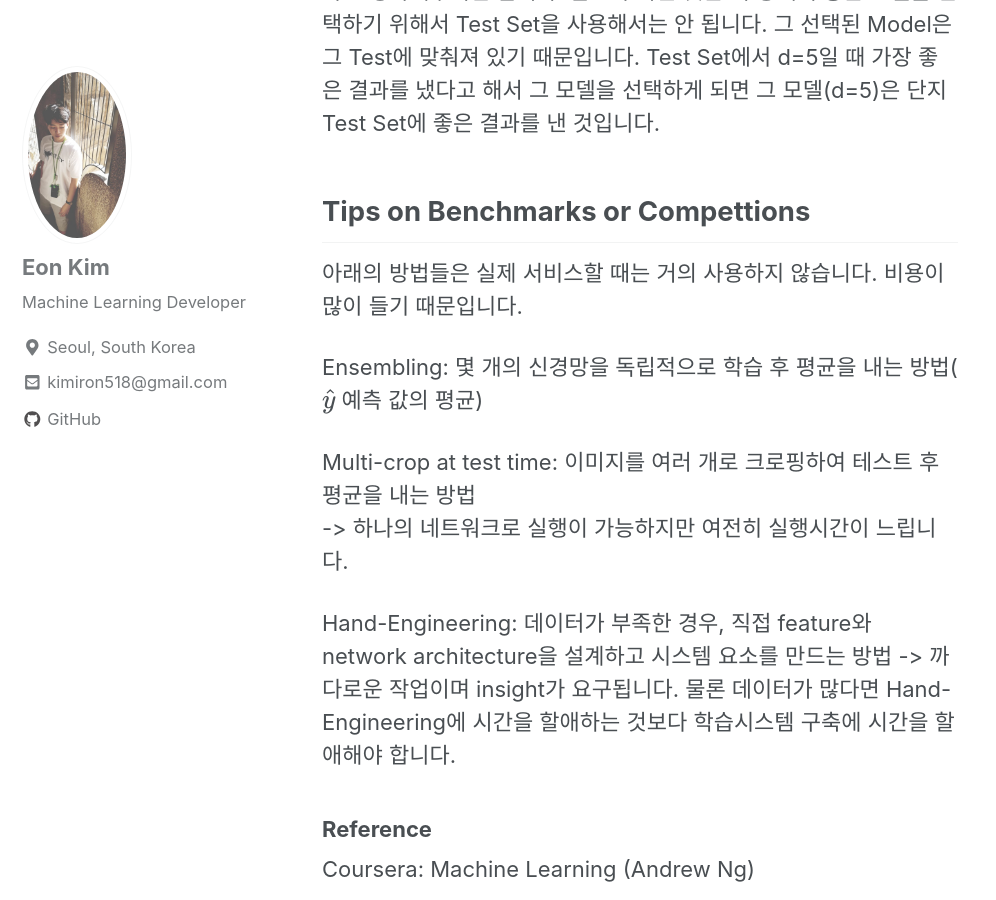
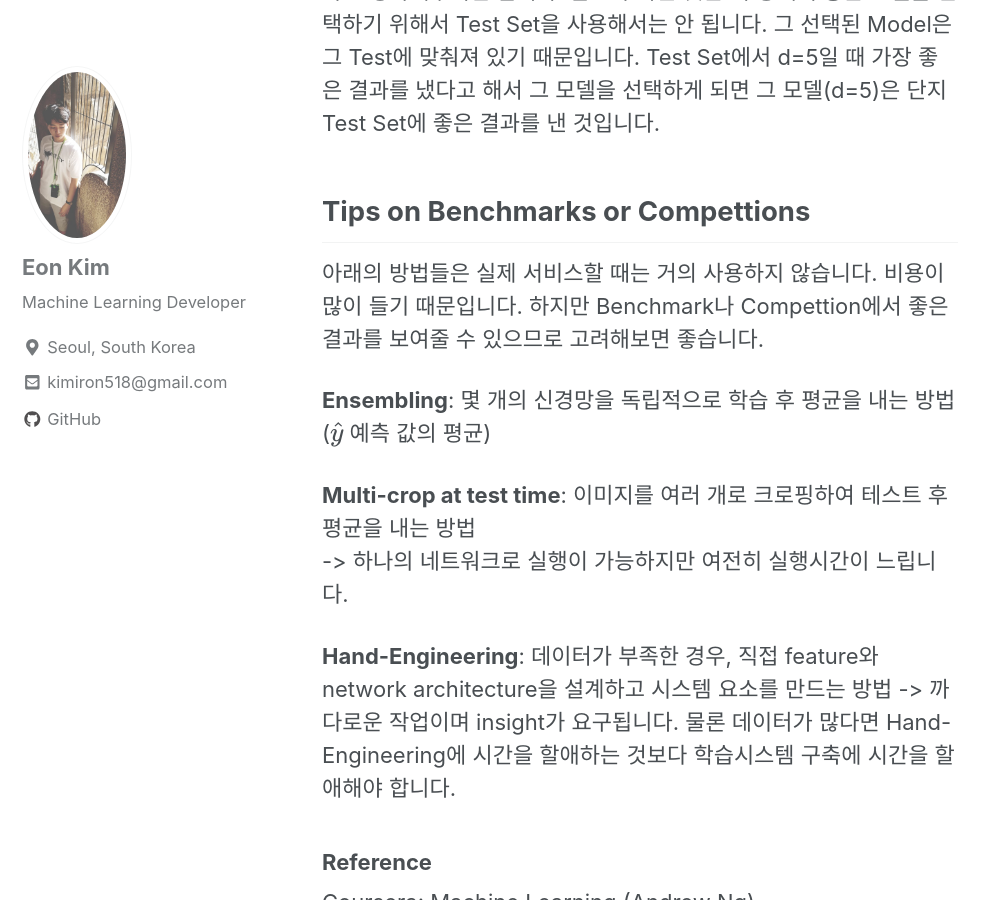
Before and after one commit to thisisiron/thisisiron.github.io, a Jekyll site: the page built from _posts/MachineLearning/2019-01-21-Debugging과 Tips.md, in a window 1280 px wide and 900 px high, scrolled down 1173 px. Shown: the whole window, without its empty margins (0-996 px from the left). Built offline with Jekyll 4.4.1, drawn with Linux system fonts in a browser that asks for light colours; cached includes are drawn as plain includes; nearby versions of some CDN libraries; formulas are drawn with MathJax 3.

Commit message:
update post

```diff
--- a/_posts/MachineLearning/2019-01-21-Debugging과 Tips.md
+++ b/_posts/MachineLearning/2019-01-21-Debugging과 Tips.md
@@ -36,14 +36,15 @@
 <!-- <img src="/assets/images/multiple_filters.PNG"> -->
 
 ## Tips on Benchmarks or Compettions
-아래의 방법들은 실제 서비스할 때는 거의 사용하지 않습니다. 비용이 많이 들기 때문입니다.
+아래의 방법들은 실제 서비스할 때는 거의 사용하지 않습니다. 비용이 많이 들기 때문입니다. 하지만 Benchmark나 Compettion에서
+좋은 결과를 보여줄 수 있으므로 고려해보면 좋습니다.
 
-Ensembling: 몇 개의 신경망을 독립적으로 학습 후 평균을 내는 방법($\hat{y}$ 예측 값의 평균)
+**Ensembling**: 몇 개의 신경망을 독립적으로 학습 후 평균을 내는 방법($\hat{y}$ 예측 값의 평균)
 
-Multi-crop at test time: 이미지를 여러 개로 크로핑하여 테스트 후 평균을 내는 방법<br>
+**Multi-crop at test time**: 이미지를 여러 개로 크로핑하여 테스트 후 평균을 내는 방법<br>
 -> 하나의 네트워크로 실행이 가능하지만 여전히 실행시간이 느립니다.
 
-Hand-Engineering: 데이터가 부족한 경우, 직접 feature와 network architecture을 설계하고 시스템 요소를 만드는 방법
+**Hand-Engineering**: 데이터가 부족한 경우, 직접 feature와 network architecture을 설계하고 시스템 요소를 만드는 방법
 -> 까다로운 작업이며 insight가 요구됩니다. 물론 데이터가 많다면 Hand-Engineering에 시간을 할애하는 것보다 학습시스템 구축에
 시간을 할애해야 합니다.
 
```
Also changed, not shown: _posts/MachineLearning/2019-01-18-CNN 개요.md (+1 -1 lines).
